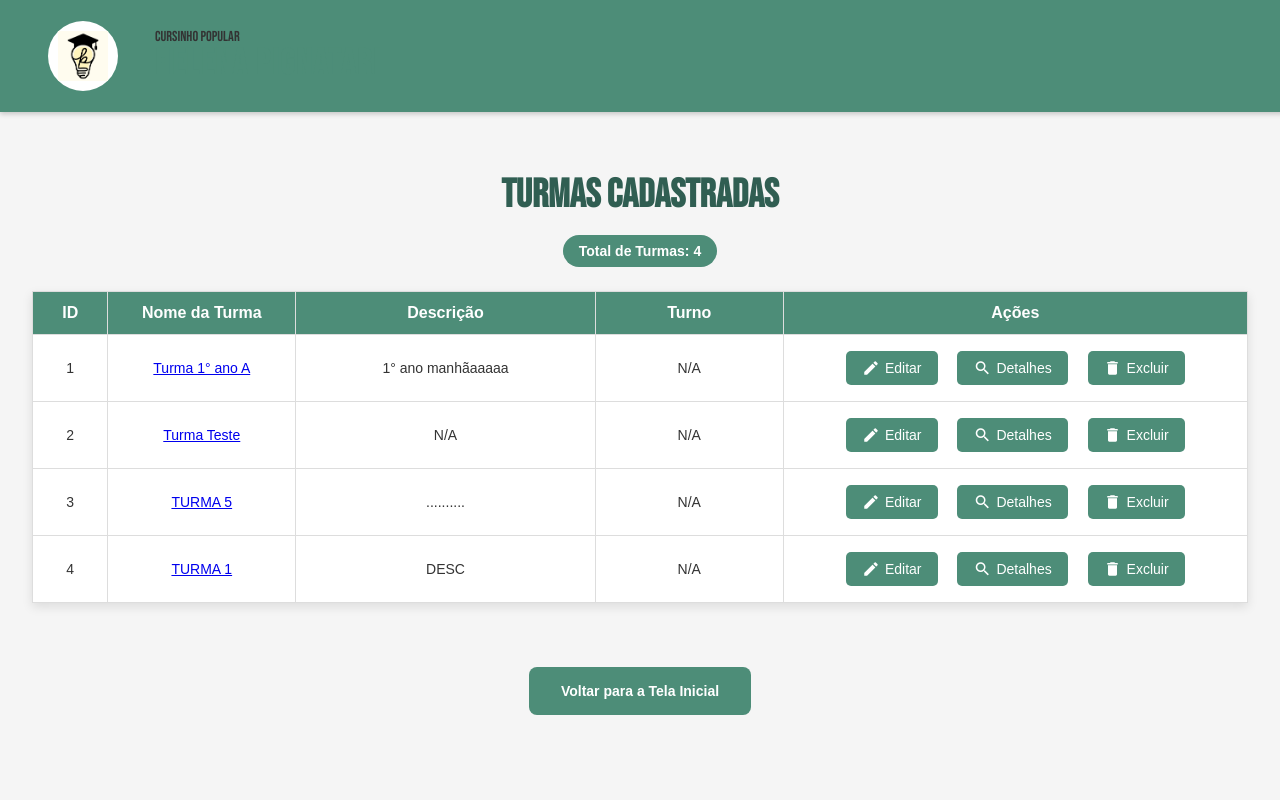
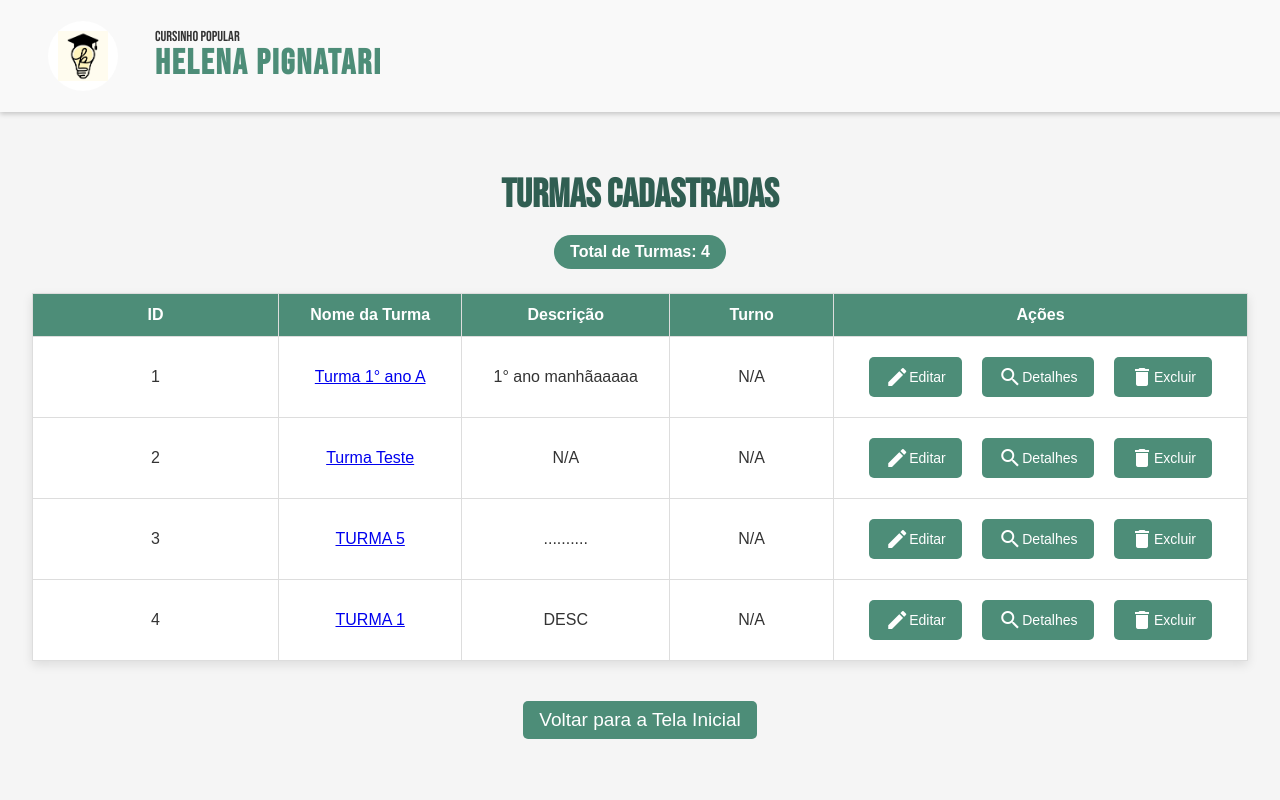
Before and after one commit to biatzzz/projetointegradorunivesp, a Flask app: page /visualizar-turmas in a window 1280 px wide. Run offline with Flask 3, Linux system fonts and the light colour scheme.

Commit message:
Rotas corretas

```diff
--- a/app.py
+++ b/app.py
@@ -610,11 +610,32 @@
 # FIM: ROTAS DE MATRÍCULA
 # =================================================================
 
-@app.route('/contato')
-def contato():
-    return render_template('contato.html')
+@app.route('/processo-seletivo')
+def processo_seletivo():
+    # Certifique-se de que este template existe na pasta /templates
+    return render_template('processo-seletivo.html')
 
+@app.route('/sobre')
+def sobre():
+    # Certifique-se de que este template existe na pasta /templates
+    return render_template('sobre.html')
 
+@app.errorhandler(404)
+def page_not_found(e):
+    # Lida com o erro 404 redirecionando para a Home
+    return redirect(url_for('home'))
+
+SVG_PATHS = {
+    "p3427ca80": "M40.0,0.0 C44.2,0.0 48.0,3.8 48.0,8.0 L48.0,16.0 C48.0,20.2 44.2,24.0 40.0,24.0 L8.0,24.0 C3.8,24.0 0.0,20.2 0.0,16.0 L0.0,8.0 C0.0,3.8 3.8,0.0 8.0,0.0 L40.0,0.0 Z M40.0,2.0 L8.0,2.0 C4.9,2.0 2.0,4.9 2.0,8.0 L2.0,16.0 C2.0,19.1 4.9,22.0 8.0,22.0 L40.0,22.0 C43.1,22.0 46.0,19.1 46.0,16.0 L46.0,8.0 C46.0,4.9 43.1,2.0 40.0,2.0 Z M12.0,6.0 L36.0,6.0 L36.0,18.0 L12.0,18.0 L12.0,6.0 Z M38.0,2.0 L38.0,4.0 L38.0,6.0 L40.0,6.0 L40.0,4.0 L40.0,2.0 Z M38.0,18.0 L38.0,20.0 L38.0,22.0 L40.0,22.0 L40.0,20.0 L40.0,18.0 Z M8.0,2.0 L10.0,2.0 L10.0,4.0 L8.0,4.0 L8.0,2.0 Z M4.0,6.0 L6.0,6.0 L6.0,8.0 L4.0,8.0 L4.0,6.0 Z M2.0,10.0 L4.0,10.0 L4.0,12.0 L2.0,12.0 L2.0,10.0 Z M4.0,14.0 L6.0,14.0 L6.0,16.0 L4.0,16.0 L4.0,14.0 Z M8.0,20.0 L10.0,20.0 L10.0,22.0 L8.0,22.0 L8.0,20.0 Z",
+    "pa8cae40": "M20.0,0.0 C8.9,0.0 0.0,8.9 0.0,20.0 C0.0,31.1 8.9,40.0 20.0,40.0 C31.1,40.0 40.0,31.1 40.0,20.0 C40.0,8.9 31.1,0.0 20.0,0.0 Z M20.0,2.0 C30.0,2.0 38.0,10.0 38.0,20.0 C38.0,30.0 30.0,38.0 20.0,38.0 C10.0,38.0 2.0,30.0 2.0,20.0 C2.0,10.0 10.0,2.0 20.0,2.0 Z M20.0,5.0 C11.7,5.0 5.0,11.7 5.0,20.0 C5.0,28.3 11.7,35.0 20.0,35.0 C28.3,35.0 35.0,28.3 35.0,20.0 C35.0,11.7 28.3,5.0 20.0,5.0 Z M20.0,7.0 C27.2,7.0 33.0,12.8 33.0,20.0 C33.0,27.2 27.2,33.0 20.0,33.0 C12.8,33.0 7.0,27.2 7.0,20.0 C7.0,12.8 12.8,7.0 20.0,7.0 Z M20.0,9.0 C13.9,9.0 9.0,13.9 9.0,20.0 C9.0,26.1 13.9,31.0 20.0,31.0 C26.1,31.0 31.0,26.1 31.0,20.0 C31.0,13.9 26.1,9.0 20.0,9.0 Z M20.0,11.0 C25.0,11.0 29.0,15.0 29.0,20.0 C29.0,25.0 25.0,29.0 20.0,29.0 C15.0,29.0 11.0,25.0 11.0,20.0 C11.0,15.0 15.0,11.0 20.0,11.0 Z M20.0,13.0 C16.1,13.0 13.0,16.1 13.0,20.0 C13.0,23.9 16.1,27.0 20.0,27.0 C23.9,27.0 27.0,23.9 27.0,20.0 C27.0,16.1 23.9,13.0 20.0,13.0 Z M20.0,15.0 C17.2,15.0 15.0,17.2 15.0,20.0 C15.0,22.8 17.2,25.0 20.0,25.0 C22.8,25.0 25.0,22.8 25.0,20.0 C25.0,17.2 22.8,15.0 20.0,15.0 Z M20.0,17.0 C18.3,17.0 17.0,18.3 17.0,20.0 C17.0,21.7 18.3,23.0 20.0,23.0 C21.7,23.0 23.0,21.7 23.0,20.0 C23.0,18.3 21.7,17.0 20.0,17.0 Z M20.0,19.0 C19.4,19.0 19.0,19.4 19.0,20.0 C19.0,20.6 19.4,21.0 20.0,21.0 C20.6,21.0 21.0,20.6 21.0,20.0 C21.0,19.4 20.6,19.0 20.0,19.0 Z",
+    "p2e7276f2": "M0.0,0.0 C0.0,0.0 40.0,0.0 40.0,0.0 C40.0,0.0 40.0,32.0 40.0,32.0 C40.0,32.0 0.0,32.0 0.0,32.0 C0.0,32.0 0.0,0.0 0.0,0.0 Z M2.0,2.0 C2.0,2.0 2.0,30.0 2.0,30.0 C2.0,30.0 38.0,30.0 38.0,30.0 C38.0,30.0 38.0,2.0 38.0,2.0 C38.0,2.0 2.0,2.0 2.0,2.0 Z M4.0,4.0 C4.0,4.0 4.0,28.0 4.0,28.0 C4.0,28.0 36.0,28.0 36.0,28.0 C36.0,28.0 36.0,4.0 36.0,4.0 C36.0,4.0 4.0,4.0 4.0,4.0 Z M6.0,6.0 C6.0,6.0 6.0,26.0 6.0,26.0 C6.0,26.0 34.0,26.0 34.0,26.0 C34.0,26.0 34.0,6.0 34.0,6.0 C34.0,6.0 6.0,6.0 6.0,6.0 Z M8.0,8.0 C8.0,8.0 8.0,24.0 8.0,24.0 C8.0,24.0 32.0,24.0 32.0,24.0 C32.0,24.0 32.0,8.0 32.0,8.0 C32.0,8.0 8.0,8.0 8.0,8.0 Z M10.0,10.0 C10.0,10.0 10.0,22.0 10.0,22.0 C10.0,22.0 30.0,22.0 30.0,22.0 C30.0,22.0 30.0,10.0 30.0,10.0 C30.0,10.0 10.0,10.0 10.0,10.0 Z M12.0,12.0 C12.0,12.0 12.0,20.0 12.0,20.0 C12.0,20.0 28.0,20.0 28.0,20.0 C28.0,20.0 28.0,12.0 28.0,12.0 C28.0,12.0 12.0,12.0 12.0,12.0 Z M14.0,14.0 C14.0,14.0 14.0,18.0 14.0,18.0 C14.0,18.0 26.0,18.0 26.0,18.0 C26.0,18.0 26.0,14.0 26.0,14.0 C26.0,14.0 14.0,14.0 14.0,14.0 Z M16.0,16.0 C16.0,16.0 16.0,16.0 16.0,16.0 C16.0,16.0 24.0,16.0 24.0,16.0 C24.0,16.0 24.0,16.0 24.0,16.0 C24.0,16.0 16.0,16.0 16.0,16.0 Z",
+}
+# --------------------------
+# Rota SEJA VOLUNTÁRIO
+# --------------------------
+@app.route('/seja-voluntario', methods=['GET', 'POST'])
+def seja_voluntario():
+    return render_template('seja-voluntario.html')
 
 # --------------------------
 # Rodar servidor
--- a/templates/editar_turma.html
+++ b/templates/editar_turma.html
@@ -223,7 +223,7 @@
         </div>
     </form>
 
-     <a href="{{ url_for('visualizar_alunos') }}" class="btn btn-submit">Voltar para a Lista de Alunos</a>
+     <a href="{{ url_for('visualizar_turmas') }}" class="btn btn-submit">Voltar para a Lista de Turmas</a>
 </main>
 </div>
 </body>
--- a/templates/visualizar_turmas.html
+++ b/templates/visualizar_turmas.html
@@ -3,13 +3,26 @@
 <head>
     <meta charset="UTF-8">
     <meta name="viewport" content="width=device-width, initial-scale=1.0">
-    <title>Turmas Cadastradas</title>
+    <title>Detalhes Turma</title>
 
     <link href="https://fonts.googleapis.com/icon?family=Material+Icons" rel="stylesheet">
     <link href="https://fonts.googleapis.com/css2?family=Bebas+Neue&display=swap" rel="stylesheet">
     <link rel="stylesheet" href="{{ url_for('static', filename='style.css') }}">
 
     <style>
+
+        table {
+         width: auto;               /* faz a tabela se ajustar ao conteúdo */
+         table-layout: auto;        /* desativa o layout fixo */
+        border-collapse: collapse; /* opcional, só pra deixar mais bonitinho */
+        }
+
+        th, td {
+         padding: 8px;
+         border: 1px solid #ccc;
+        white-space: nowrap; /* impede quebra de linha, se quiser manter tudo em uma linha só */
+        }
+
         /* ==================================== */
         /* PALETA DE CORES (Verde Musgo) - Consistente com visualizar_alunos.html */
         /* ==================================== */
@@ -25,14 +38,14 @@
         /* ==================================== */
         body {
             font-family: sans-serif;
-            font-size: 14px;
+            font-size: 16px;
             background-color: var(--cor-fundo);
             margin: 0;
             padding: 0;
         }
 
         .header {
-            background-color: var(--cor-principal);
+            background-color: var(--cor-fundo);
             padding: 1rem;
             display: flex;
             align-items: center;
@@ -157,16 +170,17 @@
         }
 
         /* -------------------------- */
-        /* LARGURAS DAS COLUNAS AJUSTADAS (Turmas) */
+        /* LARGURAS DAS COLUNAS AJUSTADAS (Professores) */
         /* -------------------------- */
-        th:nth-child(1), td:nth-child(1) { width: 5%; }  /* ID */
-        th:nth-child(2), td:nth-child(2) { width: 15%; } /* Nome da Turma */
-        th:nth-child(3), td:nth-child(3) { width: 25%; } /* Descrição */
-        th:nth-child(4), td:nth-child(4) { width: 15%; } /* Turno */
-        th:nth-child(5), td:nth-child(5) {
-            width: 40%; /* Ações (AUMENTADO para 40% para 3 botões) */
-            padding: 0.5rem;
-
+        th:nth-child(1), td:nth-child(1) { width: 15%; } /* Nome */
+        th:nth-child(2), td:nth-child(2) { width: 10%; } /* CPF */
+        th:nth-child(3), td:nth-child(3) { width: 10%; } /* Email */
+        th:nth-child(4), td:nth-child(4) { width: 10%; } /* Telefone */
+        th:nth-child(5), td:nth-child(5) { width: 8%; }  /* Gênero */
+        th:nth-child(6), td:nth-child(6) { width: 7%; }  /* Raça */
+        th:nth-child(7), td:nth-child(7) { width: 10%; } /* PCD */
+        th:nth-child(8), td:nth-child(8) {
+            width: 10%; /* Ações (Padronizado como visualizar_alunos.html) */
             text-align: center;
         }
 
@@ -179,7 +193,7 @@
             border: none;
             border-radius: 5px;
             cursor: pointer;
-            font-size: 14px;
+            font-size: 19px;
             text-decoration: none;
             padding: 0.5rem 1rem;
             display: inline-flex;
@@ -199,25 +213,21 @@
             font-size: 18px !important;
         }
 
-        /* Estilo para o botão Detalhes (opcionalmente) */
-        .btn-success {
-            background-color: #3b705e; /* Um tom um pouco mais escuro para diferenciar */
-        }
-
-        .btn-success:hover {
-            background-color: #2a5246;
-        }
-
         .btn-voltar {
-            display: inline-block;
-            margin-top: 2rem;
-            padding: 1rem 2rem;
             background-color: var(--cor-principal);
             color: white;
+            border: none;
+            border-radius: 5px;
+            cursor: pointer;
+            font-size: 14px;
             text-decoration: none;
-            border-radius: 8px;
-            font-weight: bold;
+            padding: 0.5rem 1rem;
+            display: inline-flex;
+            align-items: center;
+            justify-content: center;
+            margin: 0.5rem 0.5rem; /* Margem vertical para empilhamento */
             transition: background-color 0.3s;
+            white-space: nowrap;
         }
 
         .btn-voltar:hover {
@@ -232,11 +242,12 @@
             }
 
             table {
-                min-width: 800px;
+                min-width: 1000px; /* Ajustado para caber o conteúdo */
             }
         }
     </style>
 </head>
+
 <body class="pagina-principal">
 
     {% set logo_header_url = url_for('static', filename='logo.png') %}
@@ -268,7 +279,7 @@
             <h1>Turmas Cadastradas</h1>
             <div class="contador">Total de Turmas: <span id="total-turmas">{{ turmas|length }}</span></div>
 
-            <table id="tabela-turmas">
+            <table style="width: auto; border-collapse: collapse;">
                 <thead>
                     <tr>
                         <th>ID</th>
@@ -292,18 +303,18 @@
                         <td>
 
                             {# Botão Editar #}
-                            <a href="{{ url_for('editar_turma', turma_id=turma.id_Turma) }}" class="btn-acao" title="Editar">
+                            <a href="{{ url_for('editar_turma', turma_id=turma.id_Turma) }}" class="btn-voltar" title="Editar">
                                 <span class="material-icons">edit</span> Editar
                             </a>
 
                             {# Botão Detalhes #}
-                            <a href="{{ url_for('detalhes_turma', turma_id=turma.id_Turma) }}" class="btn-acao" title="Detalhes">
+                            <a href="{{ url_for('detalhes_turma', turma_id=turma.id_Turma) }}" class="btn-voltar" title="Detalhes">
                                 <span class="material-icons">search</span> Detalhes
                             </a>
 
                             {# Botão Excluir #}
                             <form action="{{ url_for('excluir_turma', turma_id=turma.id_Turma) }}" method="POST" style="display: inline;">
-                                <button type="submit" class="btn-acao" title="Excluir">
+                                <button type="submit" class="btn-voltar" title="Excluir">
                                     <span class="material-icons">delete</span> Excluir
                                 </button>
                             </form>
@@ -313,7 +324,7 @@
                 </tbody>
             </table>
 
-            <a href="{{ url_for('tela_inicial') }}" class="btn-voltar">Voltar para a Tela Inicial</a>
+            <a href="{{ url_for('tela_inicial') }}" class="btn-acao">Voltar para a Tela Inicial</a>
         </main>
     </div>
 
```
Also changed, not shown: templates/visualizar_alunos.html (+6 -3 lines), banco.db, templates/banco.db (deleted).
